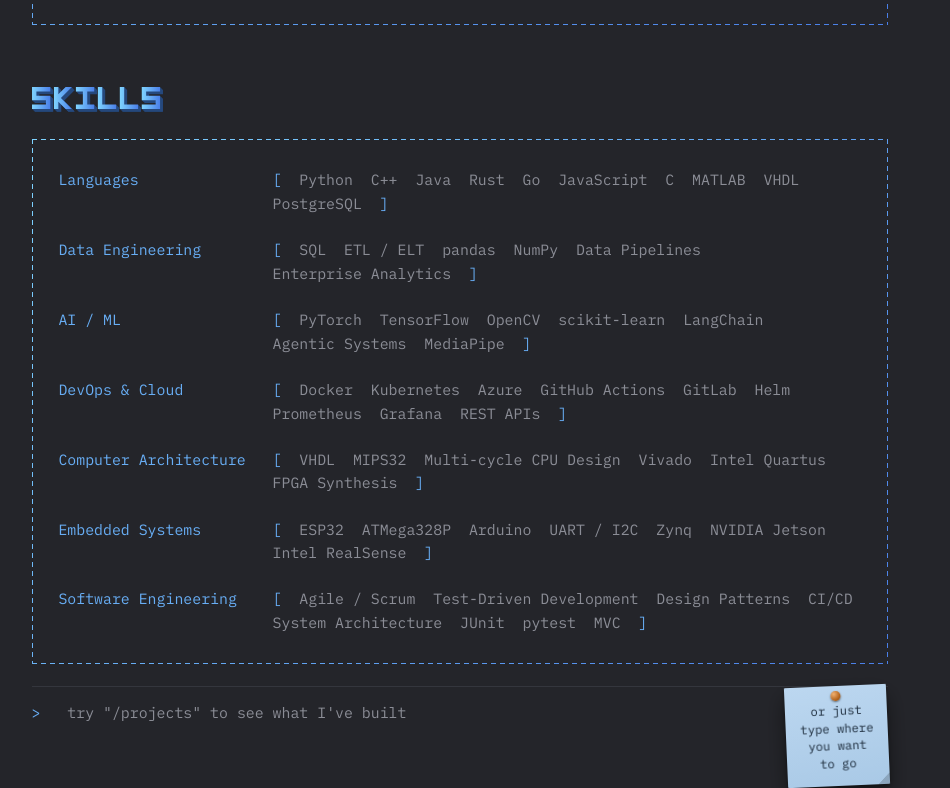
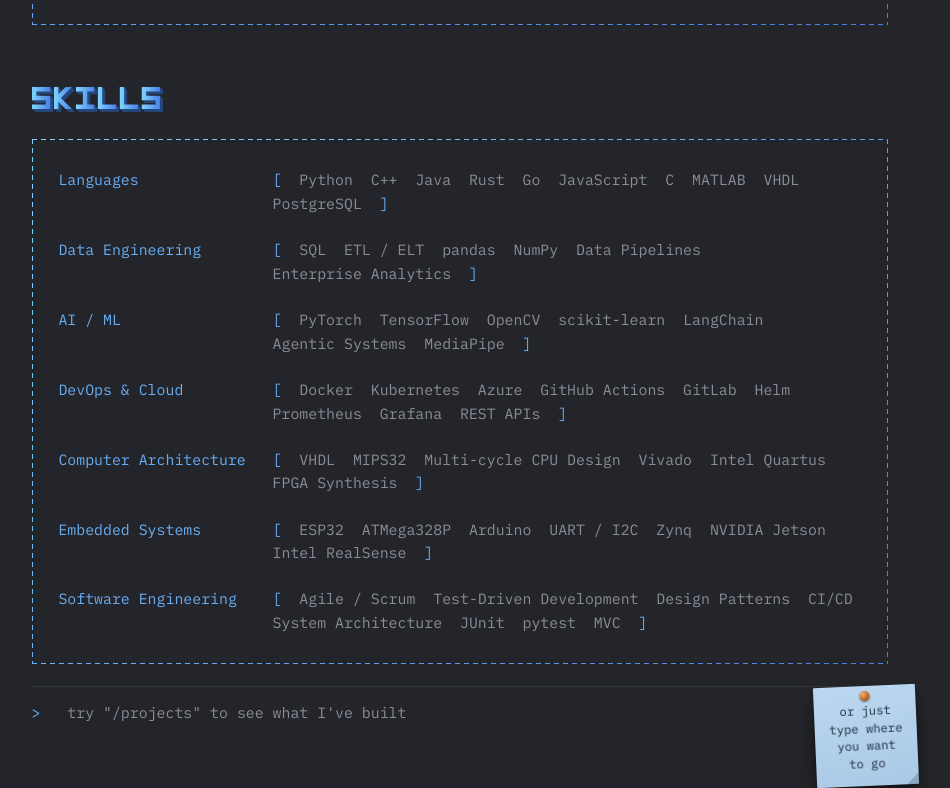
Before and after one commit to IyanekiB/IyanekiB.github.io, a plain HTML site: page about.html in a window 1280 px wide. Shown: the part 3803-4591 px from the top of the page, without its empty margins (180-1130 px from the left). Drawn offline with Linux system fonts and the light colour scheme.

Commit message:
Hang the prompt note off the edge too, and stop lighting the current row
On the home screen the prompt note could not stick out: its host was the
terminal body, and #screen clips anything past its edge for the rounded
corners. It now shares the .stage wrapper with the other note, so both
hang off by the same amount. Elsewhere the page body does not clip, so
it still sits against the prompt directly.

The current page keeps aria-current for assistive tech but drops the
accent colour. A permanently lit row read as hard-coded rather than as
state, and it is meant to look and behave exactly like its neighbours --
it simply does not reload the page you are already on.

```diff
--- a/assets/css/terminal.css
+++ b/assets/css/terminal.css
@@ -676,11 +676,10 @@ body.page {
 .cmdbar-nav a:hover,
 .cmdbar-nav a:focus-visible { color: var(--t-accent); }
 
-/* You are here: lit, so it reads as the current page. It keeps its
-   hover and focus affordance and stays keyboard reachable -- it is
-   still a control, it simply does not reload the page you are on. */
-.cmdbar-nav a[aria-current="page"],
-a.row[aria-current="page"] .row-cmd { color: var(--t-accent); }
+/* The current page carries aria-current for assistive tech, but looks
+   and behaves exactly like its neighbours -- a permanently lit row read
+   as hard-coded rather than as state. It simply does not reload the
+   page you are already on. */
 
 /* --- extruded wordmarks ----------------------------------- */
 
@@ -1441,11 +1440,18 @@ a.proj-step:focus-visible .nav-name { color: var(--t-a1); }
   transform: rotate(3.5deg);
 }
 
-/* beside the command bar, in the empty space to its right */
+/* beside the command bar, hanging off the right the way the nav note
+   does. On the home screen its host is .stage rather than the terminal
+   body, because #screen clips anything past its edge. */
 .note-prompt {
   bottom: -0.6em;
-  right: 0;
+  right: -4ch;
   transform: rotate(-2.5deg);
+}
+
+.stage > .note-prompt {
+  bottom: 0.6em;
+  right: -9ch;
 }
 
 .note-host { position: relative; }
--- a/assets/js/terminal.js
+++ b/assets/js/terminal.js
@@ -10,7 +10,7 @@
   /* The one place the site's version lives. The home screen's label
      is written from it, so the string is never typed twice. Bump it
      here: patch for fixes, minor for a feature or a page. */
-  var VERSION = '2.1.0';
+  var VERSION = '2.1.1';
 
   /* Project pages sit a directory down, so their command targets need
      a prefix. The page declares it rather than the script guessing
@@ -210,10 +210,15 @@
     }
 
     var form = document.getElementById('prompt');
-    if (form && form.parentNode) {
-      form.parentNode.classList.add('note-host');
-      form.parentNode.appendChild(makeNote('note-prompt', 'or just type where you want to go'));
-    }
+    if (!form || !form.parentNode) return;
+
+    /* On the home screen the terminal clips its own contents, so this
+       note goes in the same wrapper as the other one in order to hang
+       over the edge. Elsewhere the page body does not clip, so it can
+       sit against the prompt directly. */
+    var host = stage || form.parentNode;
+    host.classList.add('note-host');
+    host.appendChild(makeNote('note-prompt', 'or just type where you want to go'));
   }
 
   function size() {
```
